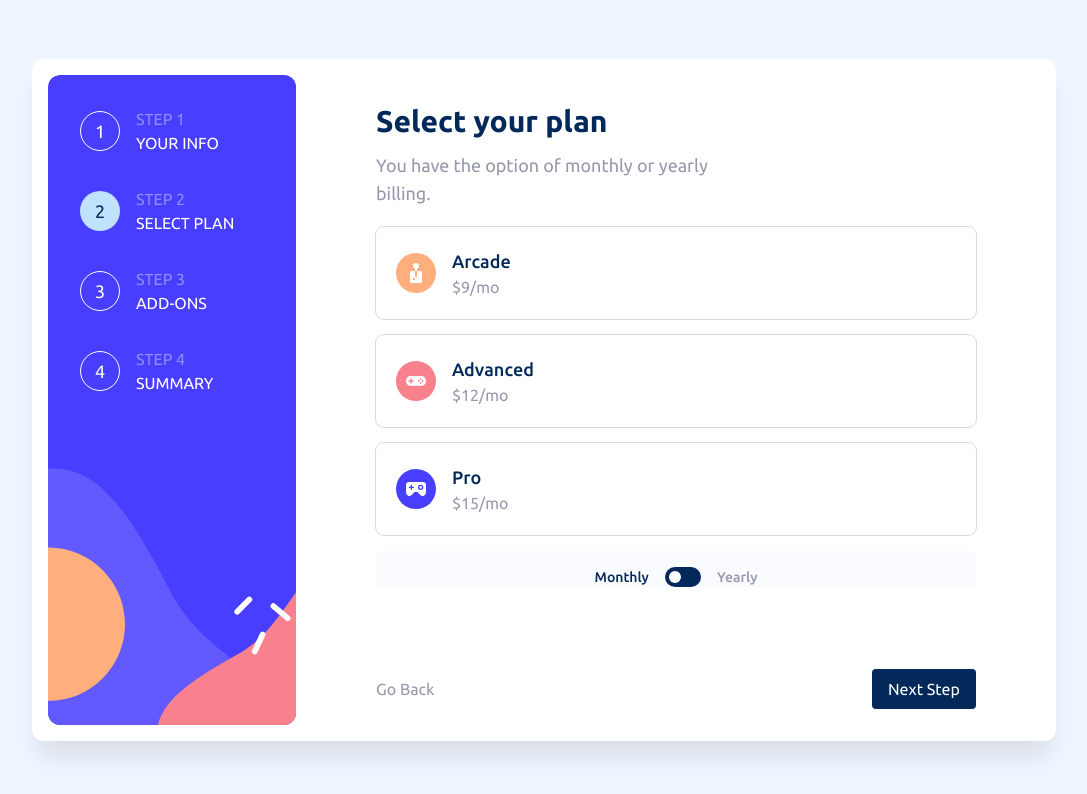
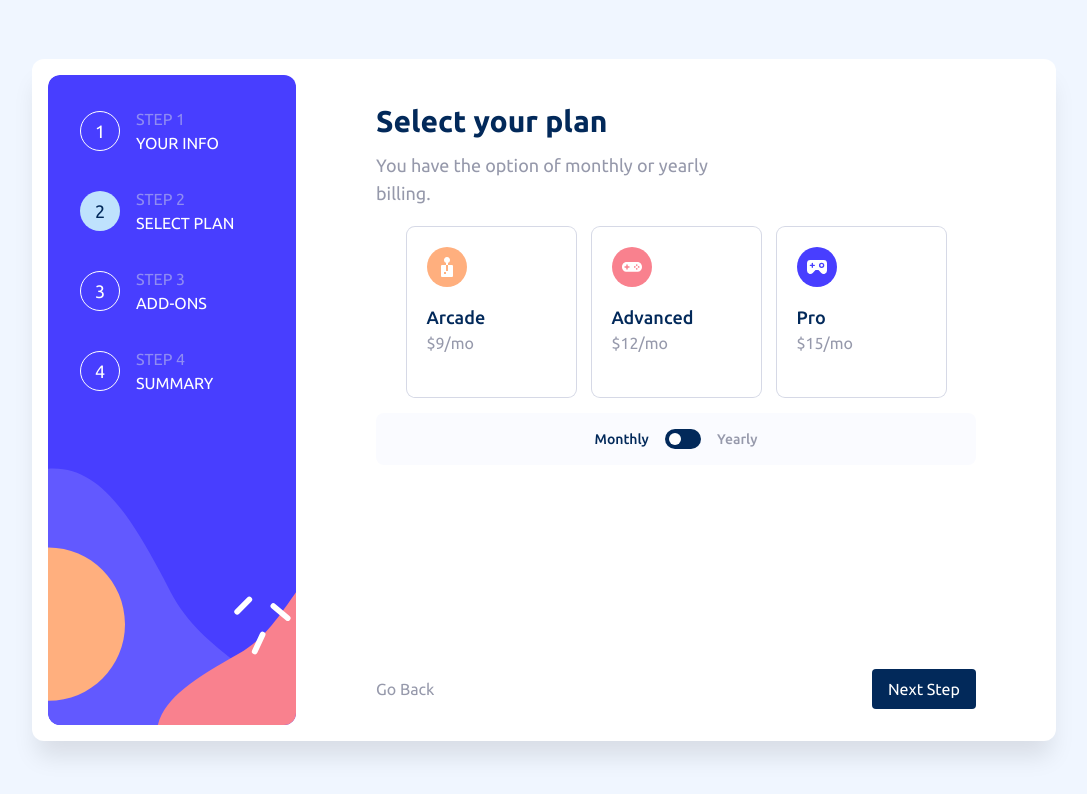
Before and after one commit to Hector14oo/multi-steps-form, a Next.js app: page / in a window 1280 px wide. Both pictures are taken after typing "Sample", "name@example.com", "5" into the empty fields and a click on the button "Next Step". Shown: the top 794 px of the page, without its empty margins (96-1183 px from the left). Built offline with nearby package versions, Linux system fonts and the light colour scheme.

Commit message:
:lipstick: ScreenTwo styles updated

```diff
--- a/src/components/Screens/ScreenTwo.tsx
+++ b/src/components/Screens/ScreenTwo.tsx
@@ -8,11 +8,11 @@ import { RADIO_LIST } from '@/utils/constants';
 export function ScreenTwo() {
   const { globalState, dispatcher } = useGlobalContext();
   return (
-    <fieldset className='flex flex-col justify-center items-center gap-4'>
+    <fieldset className='flex flex-wrap flex-col lg:flex-row justify-center items-center gap-4'>
       {RADIO_LIST(globalState.planType).map((radio) => (
         <label
           key={radio.label}
-          className='w-full'
+          className='w-full lg:w-[169px] lg:h-[170px]'
         >
           <input
             type='radio'
@@ -20,11 +20,11 @@ export function ScreenTwo() {
             value={radio.label}
             className='sr-only peer'
           />
-          <article className='p-5 w-full flex items-center gap-4 rounded-lg ring-1 ring-Light-gray peer-checked:ring-Marine-blue peer-checked:bg-Purplish-blue peer-checked:bg-opacity-5'>
+          <article className='p-5 w-full lg:h-full flex lg:flex-col items-center lg:items-start gap-4 rounded-lg ring-1 ring-Light-gray peer-checked:ring-Marine-blue peer-checked:bg-Purplish-blue peer-checked:bg-opacity-5'>
             <i aria-hidden='true'>{radio.icon}</i>
             <section className='w-full'>
               <span className='w-full md:text-lg text-Marine-blue font-medium'>{radio.label}</span>
-              <span className='w-full flex justify-between items-center text-sm md:text-base text-Cool-gray'>
+              <span className='w-full flex lg:flex-col justify-between items-center lg:items-start text-sm md:text-base text-Cool-gray'>
                 ${radio.price}/{globalState.planType ? 'yr' : 'mo'}
                 {globalState.planType && <span className='text-xs md:text-sm text-Marine-blue'>2 months free</span>}
               </span>
@@ -33,7 +33,7 @@ export function ScreenTwo() {
         </label>
       ))}
 
-      <section className='pt-4 w-full flex justify-center gap-4 rounded-lg bg-Alabaster'>
+      <section className='py-4 w-full flex flex-grow-0 justify-center gap-4 rounded-lg bg-Alabaster'>
         <span className={`text-sm font-medium ${!globalState.planType ? 'text-Marine-blue' : 'text-Cool-gray'}`}>Monthly</span>
         <button
           type='button'
```
